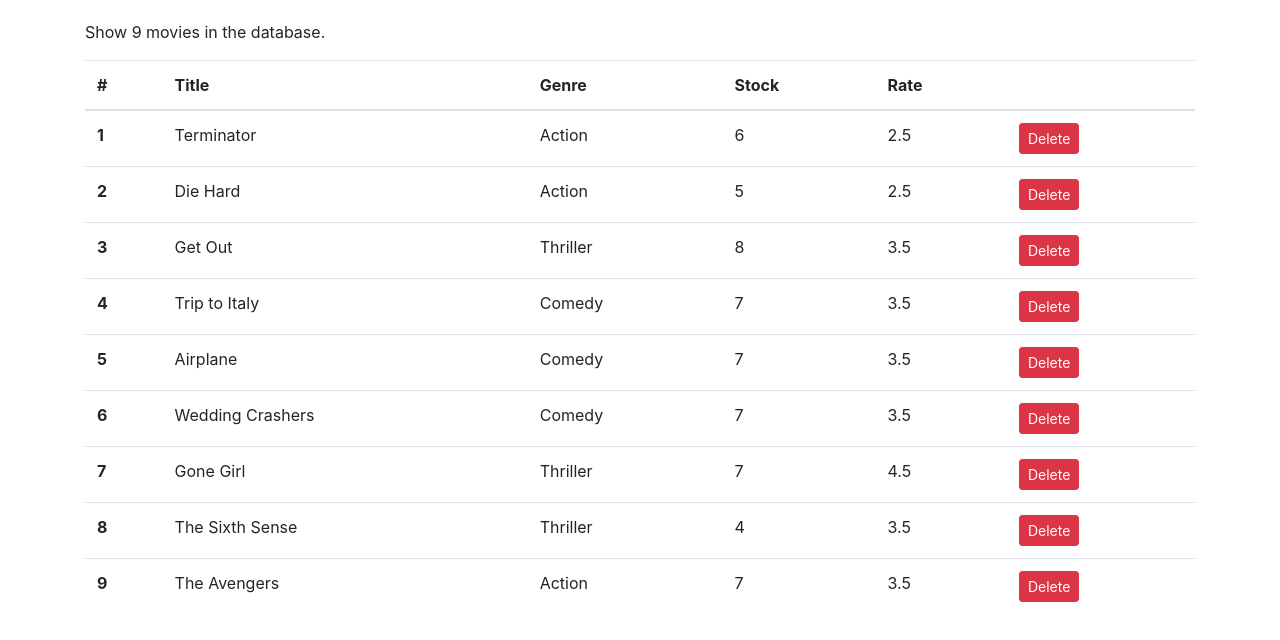
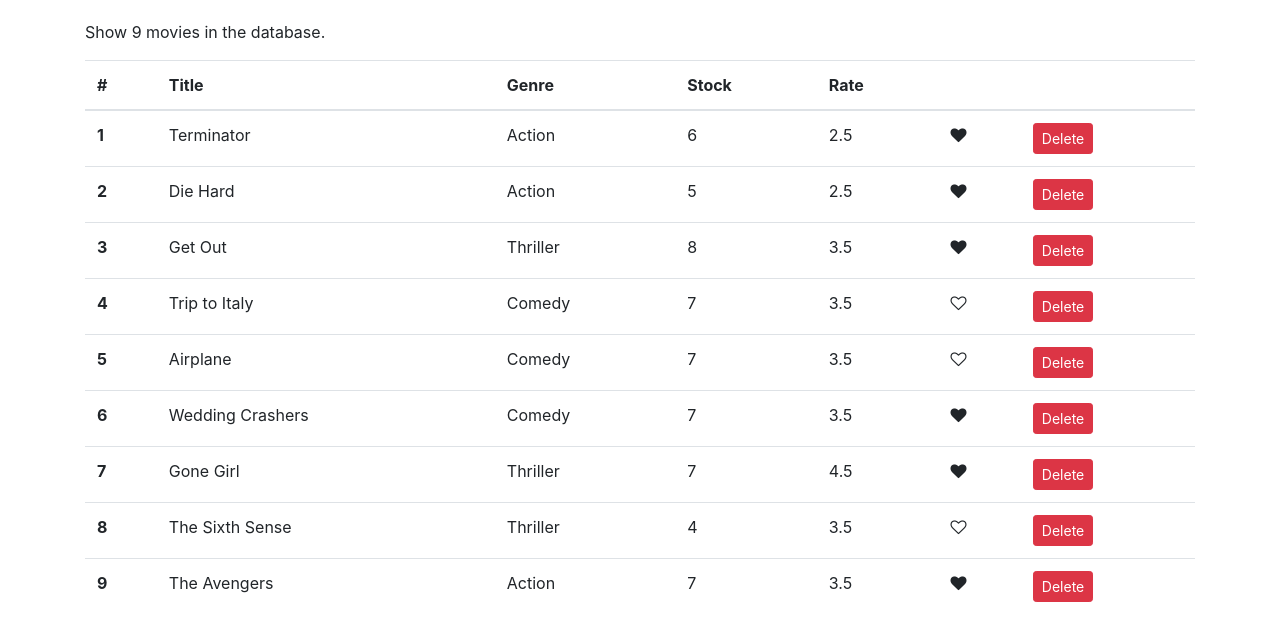
Before and after one commit to supermonkeyparadise/React, a React (Create React App) app in the folder vidly/: page / in a window 1280 px wide. Shown: the top 640 px of the page. Built offline with nearby package versions, Linux system fonts and the light colour scheme.

Commit message:
liked component

```diff
--- /dev/null
+++ b/vidly/src/components/common/like.jsx
@@ -0,0 +1,16 @@
+import React from 'react';
+
+const Like = props => {
+  let classes = props.liked ? 'fa fa-heart' : 'fa fa-heart-o';
+
+  return (
+    <i
+      className={classes}
+      style={{ cursor: 'pointer' }}
+      aria-hidden="true"
+      onClick={props.onLikeToggle}
+    />
+  );
+};
+
+export default Like;
--- a/vidly/src/components/movies.jsx
+++ b/vidly/src/components/movies.jsx
@@ -1,6 +1,7 @@
 import React, { Component } from 'react';
 
 import { getMovies, deleteMovie } from './../services/fakeMovieService';
+import Like from './common/like';
 
 class Movies extends Component {
   // 不應該在這裡初始化
@@ -14,6 +15,15 @@
 
     // overwrite movies 屬性的值
     // this.setState({ movies: movies });
+    this.setState({ movies });
+  };
+
+  handleLike = movie => {
+    const movies = [...this.state.movies];
+    const index = movies.indexOf(movie);
+    movies[index] = { ...movie };
+    movies[index].liked = !movie.liked;
+
     this.setState({ movies });
   };
 
@@ -34,6 +44,7 @@
               <th scope="col">Stock</th>
               <th scope="col">Rate</th>
               <th scope="col" />
+              <th scope="col" />
             </tr>
           </thead>
           <tbody>
@@ -45,6 +56,12 @@
                   <td>{movie.genre.name}</td>
                   <td>{movie.numberInStock}</td>
                   <td>{movie.dailyRentalRate}</td>
+                  <td>
+                    <Like
+                      liked={movie.liked}
+                      onLikeToggle={() => this.handleLike(movie)}
+                    />
+                  </td>
                   <td>
                     <button
                       onClick={() => this.handleDelete(movie)}
--- a/vidly/src/services/fakeMovieService.js
+++ b/vidly/src/services/fakeMovieService.js
@@ -1,69 +1,78 @@
-import * as genresAPI from "./fakeGenreService";
+import * as genresAPI from './fakeGenreService';
 
 const movies = [
   {
-    _id: "5b21ca3eeb7f6fbccd471815",
-    title: "Terminator",
-    genre: { _id: "5b21ca3eeb7f6fbccd471818", name: "Action" },
+    _id: '5b21ca3eeb7f6fbccd471815',
+    title: 'Terminator',
+    genre: { _id: '5b21ca3eeb7f6fbccd471818', name: 'Action' },
     numberInStock: 6,
     dailyRentalRate: 2.5,
-    publishDate: "2018-01-03T19:04:28.809Z"
+    publishDate: '2018-01-03T19:04:28.809Z',
+    liked: true
   },
   {
-    _id: "5b21ca3eeb7f6fbccd471816",
-    title: "Die Hard",
-    genre: { _id: "5b21ca3eeb7f6fbccd471818", name: "Action" },
+    _id: '5b21ca3eeb7f6fbccd471816',
+    title: 'Die Hard',
+    genre: { _id: '5b21ca3eeb7f6fbccd471818', name: 'Action' },
     numberInStock: 5,
-    dailyRentalRate: 2.5
+    dailyRentalRate: 2.5,
+    liked: true
   },
   {
-    _id: "5b21ca3eeb7f6fbccd471817",
-    title: "Get Out",
-    genre: { _id: "5b21ca3eeb7f6fbccd471820", name: "Thriller" },
+    _id: '5b21ca3eeb7f6fbccd471817',
+    title: 'Get Out',
+    genre: { _id: '5b21ca3eeb7f6fbccd471820', name: 'Thriller' },
     numberInStock: 8,
-    dailyRentalRate: 3.5
+    dailyRentalRate: 3.5,
+    liked: true
   },
   {
-    _id: "5b21ca3eeb7f6fbccd471819",
-    title: "Trip to Italy",
-    genre: { _id: "5b21ca3eeb7f6fbccd471814", name: "Comedy" },
+    _id: '5b21ca3eeb7f6fbccd471819',
+    title: 'Trip to Italy',
+    genre: { _id: '5b21ca3eeb7f6fbccd471814', name: 'Comedy' },
     numberInStock: 7,
-    dailyRentalRate: 3.5
+    dailyRentalRate: 3.5,
+    liked: false
   },
   {
-    _id: "5b21ca3eeb7f6fbccd47181a",
-    title: "Airplane",
-    genre: { _id: "5b21ca3eeb7f6fbccd471814", name: "Comedy" },
+    _id: '5b21ca3eeb7f6fbccd47181a',
+    title: 'Airplane',
+    genre: { _id: '5b21ca3eeb7f6fbccd471814', name: 'Comedy' },
     numberInStock: 7,
-    dailyRentalRate: 3.5
+    dailyRentalRate: 3.5,
+    liked: false
   },
   {
-    _id: "5b21ca3eeb7f6fbccd47181b",
-    title: "Wedding Crashers",
-    genre: { _id: "5b21ca3eeb7f6fbccd471814", name: "Comedy" },
+    _id: '5b21ca3eeb7f6fbccd47181b',
+    title: 'Wedding Crashers',
+    genre: { _id: '5b21ca3eeb7f6fbccd471814', name: 'Comedy' },
     numberInStock: 7,
-    dailyRentalRate: 3.5
+    dailyRentalRate: 3.5,
+    liked: true
   },
   {
-    _id: "5b21ca3eeb7f6fbccd47181e",
-    title: "Gone Girl",
-    genre: { _id: "5b21ca3eeb7f6fbccd471820", name: "Thriller" },
+    _id: '5b21ca3eeb7f6fbccd47181e',
+    title: 'Gone Girl',
+    genre: { _id: '5b21ca3eeb7f6fbccd471820', name: 'Thriller' },
     numberInStock: 7,
-    dailyRentalRate: 4.5
+    dailyRentalRate: 4.5,
+    liked: true
   },
   {
-    _id: "5b21ca3eeb7f6fbccd47181f",
-    title: "The Sixth Sense",
-    genre: { _id: "5b21ca3eeb7f6fbccd471820", name: "Thriller" },
+    _id: '5b21ca3eeb7f6fbccd47181f',
+    title: 'The Sixth Sense',
+    genre: { _id: '5b21ca3eeb7f6fbccd471820', name: 'Thriller' },
     numberInStock: 4,
-    dailyRentalRate: 3.5
+    dailyRentalRate: 3.5,
+    liked: false
   },
   {
-    _id: "5b21ca3eeb7f6fbccd471821",
-    title: "The Avengers",
-    genre: { _id: "5b21ca3eeb7f6fbccd471818", name: "Action" },
+    _id: '5b21ca3eeb7f6fbccd471821',
+    title: 'The Avengers',
+    genre: { _id: '5b21ca3eeb7f6fbccd471818', name: 'Action' },
     numberInStock: 7,
-    dailyRentalRate: 3.5
+    dailyRentalRate: 3.5,
+    liked: true
   }
 ];
 
```
